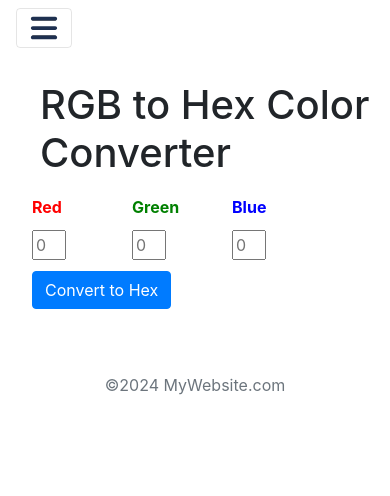
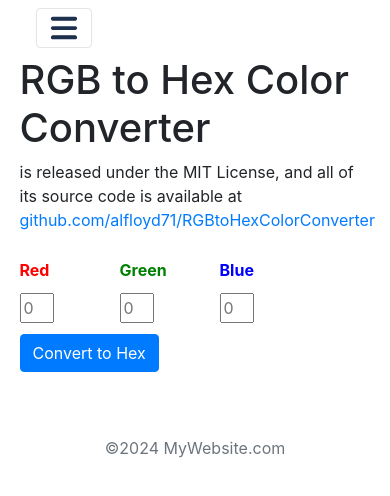
Before and after one commit to alfloyd71/RGBtoHexColorConverter, a plain HTML site: page index.html in a window 390 px wide. Drawn offline with nearby package versions, Linux system fonts and the light colour scheme.

Commit message:
edited the style.css and index.html files to be more smartphone responsive

```diff
--- a/index.html
+++ b/index.html
@@ -36,7 +36,7 @@
           </ul>
         </div>
       </nav>
-    <h1>RGB to Hex Color Converter</h1>
+    <h1>RGB to Hex Color Converter</h1> <p id="github-repo">is released under the MIT License, and all of its source code is available at <a target="”_blank”" rel="noopener" href="https://github.com/alfloyd71/RGBtoHexColorConverter">github.com/alfloyd71/RGBtoHexColorConverter</a></p>
 
         <form>
             <table>
--- a/style.css
+++ b/style.css
@@ -1,6 +1,10 @@
+body {
+    margin-left:  5%;
+    margin-right: 5%;
+}
 #td-red-input, #td-green-input, #td-blue-input{
     padding-top: 0.625em;
-    padding-left: 1em;
+    padding-left: 0em;
 }
 .tr-row1 td{
     width: 6.25em;
@@ -11,18 +15,18 @@
 #color-div{
     display: none;
     margin-top: 0.625em;
-    margin-left: 2em;
+    margin-left: 0em;
     width: 6.25em;
     height: 6.25em;
     background-color: blue;
 }
 #td-convertto-hexadecimal{
     padding-top: 0.625em;
-    padding-left: 1em;
+    padding-left: 0em;
 }
 #th-red, #th-green, #th-blue{
     padding-top: 0.625em;
-    padding-left: 1em;
+    padding-left: 0em;
 }
 #th-red{
     color: red;
@@ -40,7 +44,7 @@
 }
 #td-hex-value{
     padding-top: 0.625em;
-    padding-left: 1em;
+    padding-left: 0em;
 }
 #button-copy-hexcode{
     display: none;
@@ -50,9 +54,11 @@
     padding-top: 0.625em;
 }
 h1{
-    padding-top: 0.625em;
-    padding-left: 1em;
+    padding-left: 0em;
 }
 table{
-    margin-left: 1em;
+    margin-left: 0em;
 }
+#github-repo{
+    margin-left: 0em;
+}
```
